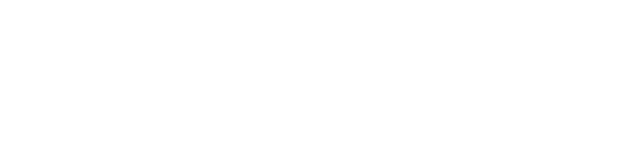
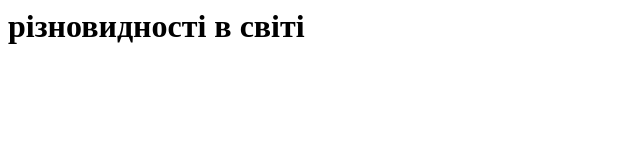
Before and after one commit to hlibushek/pepsi001, a plain HTML site: page index.html in a window 1280 px wide. Shown: the whole page, without its empty margins (0-640 px from the left). Drawn offline with Linux system fonts and the light colour scheme.

Commit message:
Update index.html

```diff
--- a/index.html
+++ b/index.html
@@ -4,8 +4,15 @@
 </head>
 <body>
 <header>
+<h1>різновидності в світі</h1>
 
 
 
 
+
+
+
+
+</header>
+</body>
 </html>
```
